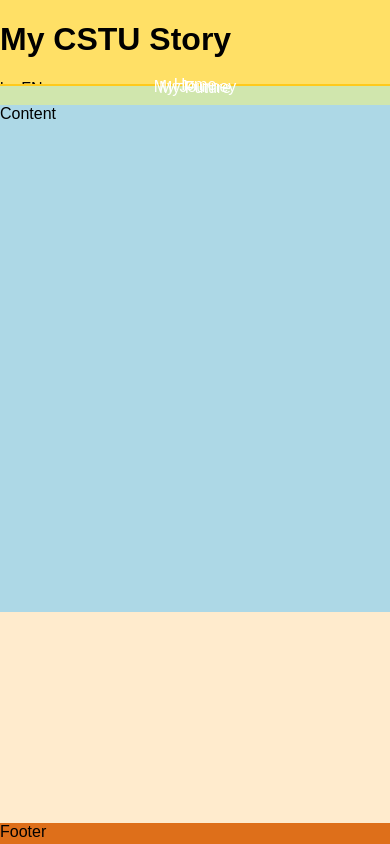
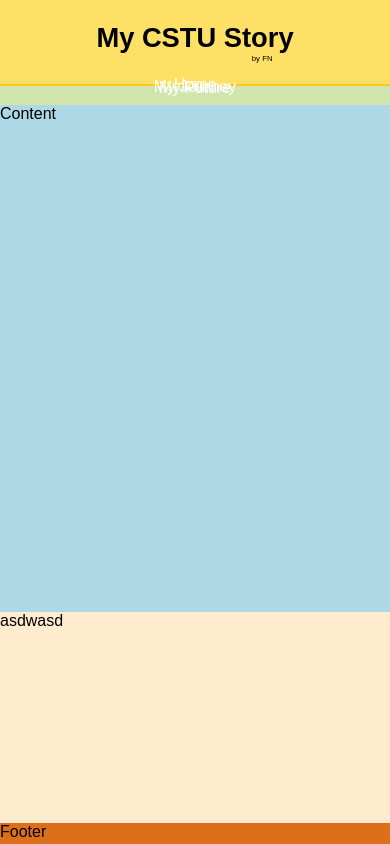
Before and after one commit to FN-tu/6709650334_MyCSTUStory_03, a plain HTML site: page index.html in a window 390 px wide. Drawn offline with Linux system fonts and the light colour scheme.

Commit message:
add header ให้เป็น responsive

```diff
--- a/index.html
+++ b/index.html
@@ -12,13 +12,15 @@
 
     <div class="container">
         <!-- Row 1: Header -->
-        <header><h1>My CSTU Story</h1>
-                <p>by FN</p>
+        <header>
+                <h1>My CSTU Story</h1>
+                <p>&nbsp;&nbsp;&nbsp;&nbsp;&nbsp;&nbsp;&nbsp;&nbsp;&nbsp;&nbsp;&nbsp;&nbsp;&nbsp;&nbsp;&nbsp;&nbsp;&nbsp;&nbsp;&nbsp;&nbsp;&nbsp;&nbsp;&nbsp;&nbsp;&nbsp;&nbsp;&nbsp;&nbsp;&nbsp;&nbsp;&nbsp;&nbsp;&nbsp;&nbsp;&nbsp;&nbsp;&nbsp;&nbsp;&nbsp;&nbsp;&nbsp;&nbsp;&nbsp;&nbsp;&nbsp;&nbsp;&nbsp;&nbsp;&nbsp;&nbsp;&nbsp;&nbsp;&nbsp;&nbsp;&nbsp;&nbsp;&nbsp;&nbsp;&nbsp;&nbsp;&nbsp;
+                    by FN</p>
         </header>
 
         <!-- Row 2: Content -->
         <div class="content">
-
+            <h>asdwasd</h>
         </div>
         <main>Content</main> <!-- Main Content (center) -->
         <nav>
--- a/mystyle.css
+++ b/mystyle.css
@@ -6,9 +6,23 @@
 }
 
 header {
-
     grid-area: 1 / 1/ 2/ 13;
     background-color: #ffe066;
+    display: flex;
+    flex-direction: column;
+    align-items: center;
+    justify-content: center;
+    text-align: center;
+}
+header h1{
+    margin: 0px;
+    padding: 0px;
+    font-size: 4vw;
+}
+header p{
+    margin: 0px;
+    padding: 0px;
+    font-size: 2vw;
 }
 
 nav {
@@ -57,6 +71,14 @@ grid-template-columns: repeat(12, 1fr);
 header {
 grid-area: 1 / 1/ 2/ 13; /* ขยายเต็มแถว */
 }
+header h1 {
+    font-size: 5vw; /* ขนาดตัวอักษรสำหรับ Tablet */
+}
+
+header p {
+    font-size: 2vw; /* ขนาดตัวอักษรสำหรับ Tablet */
+}
+
 
 nav {
 grid-area:2 / 1/ 3/ 3;
@@ -84,6 +106,13 @@ grid-area: 4/ 1/ 5/ 13;
     header {
         grid-area: 1/1/2/2;
     }
+    header h1 {
+        font-size: 7vw; /* ขนาดตัวอักษรสำหรับ Mobile */
+    }
+
+    header p {
+        font-size: 2vw; /* ขนาดตัวอักษรสำหรับ Mobile */
+    }
 
     nav {
         grid-area: 2/1/3/2;
```
